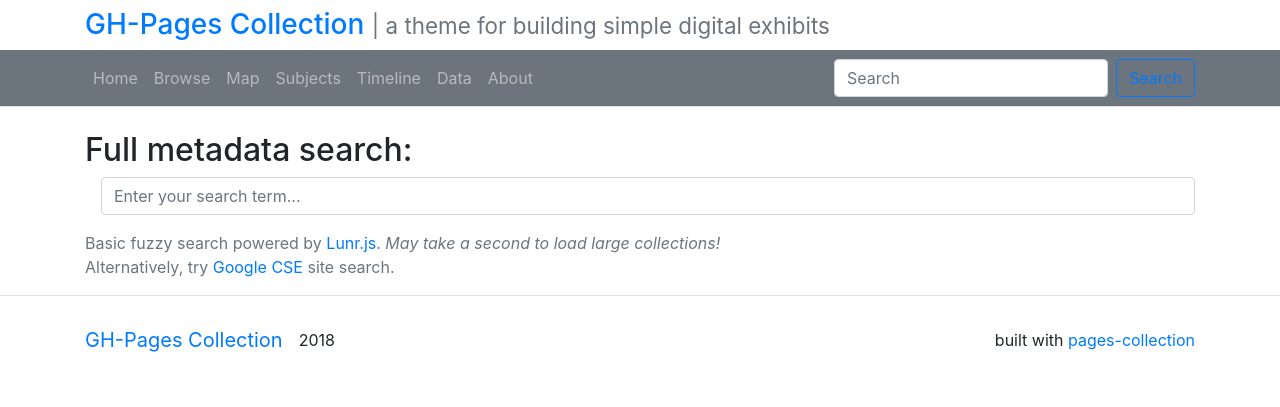
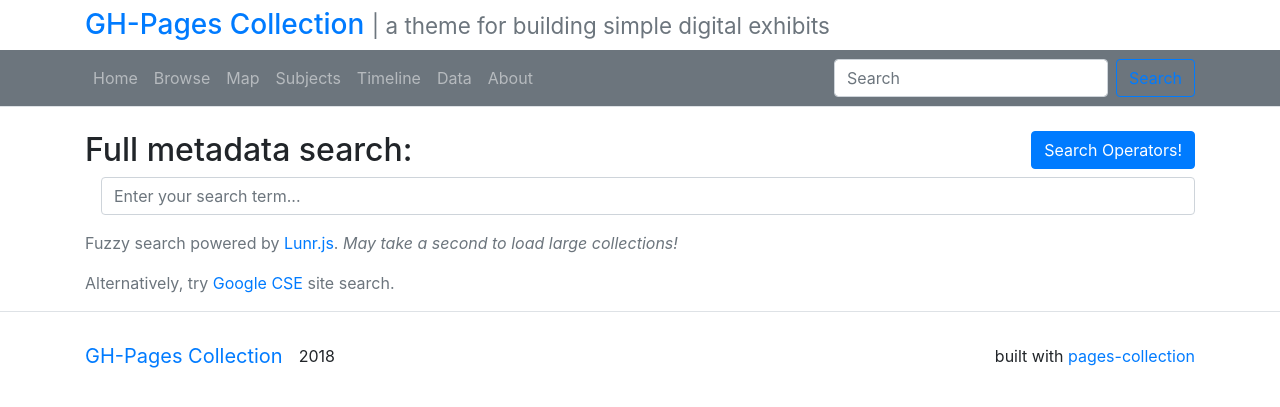
Before and after one commit to uidaholib/pages-collection, a Jekyll site: the page built from search.md, in a window 1280 px wide. Shown: the top 407 px of the page. Built offline with Jekyll 4.4.1, drawn with Linux system fonts in a browser that asks for light colours.

Commit message:
update lunr search

```diff
--- a/_includes/js/lunr-js.html
+++ b/_includes/js/lunr-js.html
@@ -43,8 +30,11 @@ var idx = lunr(function () {
 /* search function */
 function lunr_search () {
   var resultdiv = $('#results');
-  var query = $('input#search').val().toLowerCase();
-  /*var result =
+  var query = $('input#search').val();//.toLowerCase();
+  /* basic search that supports operators */
+  var result = idx.search(query);
+  /* more fuzzy search, but doesn't support operators:
+  var result =
     idx.query(function (q) {
       query.split(lunr.tokenizer.separator).forEach(function (term) {
         q.term(term, { boost: 100 })
@@ -56,9 +46,8 @@ function lunr_search () {
         }
       })
     });*/
-  var result = idx.search(query);
   resultdiv.empty();
-  resultdiv.prepend('<p class="results__found">'+result.length+' Result(s) found</p>');
+  resultdiv.prepend('<p class="">' + result.length + ' Result(s) found</p>');
   for (var item in result) {
     var ref = result[item].ref;
     var searchitem =
--- a/_layouts/search.html
+++ b/_layouts/search.html
@@ -1,6 +1,28 @@
 ---
 layout: page
 ---
+
+<!-- Button trigger modal -->
+<button type="button" class="btn btn-primary float-right" data-toggle="modal" data-target="#operators">Search Operators!</button>
+<!-- Modal -->
+<div class="modal fade" id="operators" tabindex="-1" role="dialog" aria-labelledby="modalLabel" aria-hidden="true">
+    <div class="modal-dialog" role="document">
+        <div class="modal-content">
+            <div class="modal-header">
+                <h5 class="modal-title" id="modalLabel">Lunr Search Operators</h5>
+                <button type="button" class="close" data-dismiss="modal" aria-label="Close"><span aria-hidden="true">&times;</span></button>
+            </div>
+            <div class="modal-body">
+                <ul>
+                    <li>Specific fields (e.g. title:foo, date:1911, subject:tree)</li>
+                    <li>Wildcards (e.g. foo*, *oo)</li>
+                    <li>Fuzzy match, helps with misspelling (e.g. foo~1)</li>
+                    <li>Boost term (e.g. foo^10)</li>
+                </ul>
+            </div>
+        </div>
+    </div>
+</div>
 
 {{ content }}
 
@@ -10,6 +32,6 @@ layout: page
 </div>
 
 <div class="mt-3">
-    <p class="text-muted">Basic fuzzy search powered by <a href="https://lunrjs.com/" target="_blank">Lunr.js</a>. <em>May take a second to load large collections!</em><br>
-    {% if site.google-cse-id %}Alternatively, try <a href="{{ "/google-search/" | absolute_url }}">Google CSE</a> site search.</p>{% endif %}
+    <p class="text-muted">Fuzzy search powered by <a href="https://lunrjs.com/" target="_blank">Lunr.js</a>. <em>May take a second to load large collections!</em></p>
+    {% if site.google-cse-id %}<p class="text-muted">Alternatively, try <a href="{{ "/google-search/" | absolute_url }}">Google CSE</a> site search.</p>{% endif %}
 </div>
--- /dev/null
+++ b/assets/js/lunr-store.js
@@ -0,0 +1,17 @@
+---
+# create lunr store
+---
+{%- assign items = site.data.metadata -%}
+var store = [
+    {% for item in items %}
+    {
+        "indexId": {{ item.indexid | jsonify }},
+        "title": {{ item.title | jsonify }},
+        "creator": {{ item.creator | jsonify }},
+        "subjects": {{ item.subject | split: ";" | jsonify }},
+        "date": {{ item.date | jsonify }},
+        "description": {{ item.description | jsonify }},
+        "place": {{ item.place | jsonify }}
+    }{%- unless forloop.last -%},{%- endunless -%}
+    {%- endfor -%}
+];
```
Also changed, not shown: other parts of _includes/js/lunr-js.html (+5 -17 lines).
